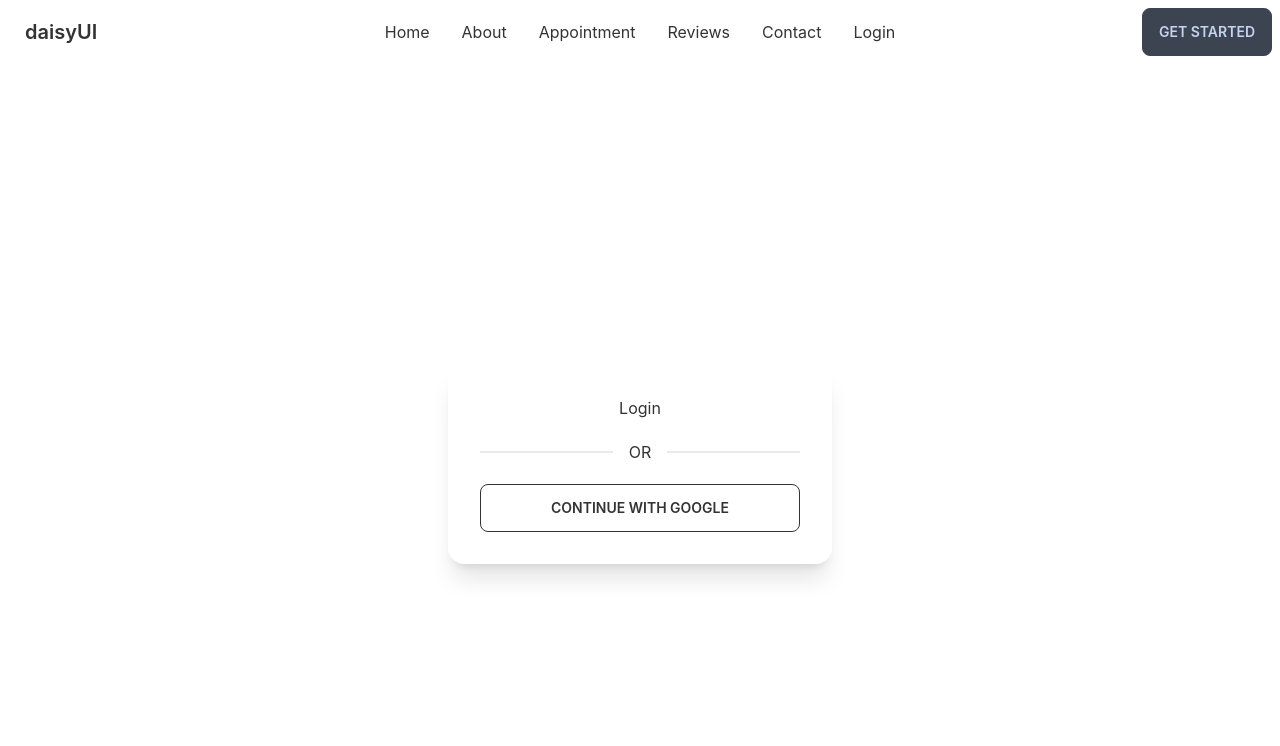
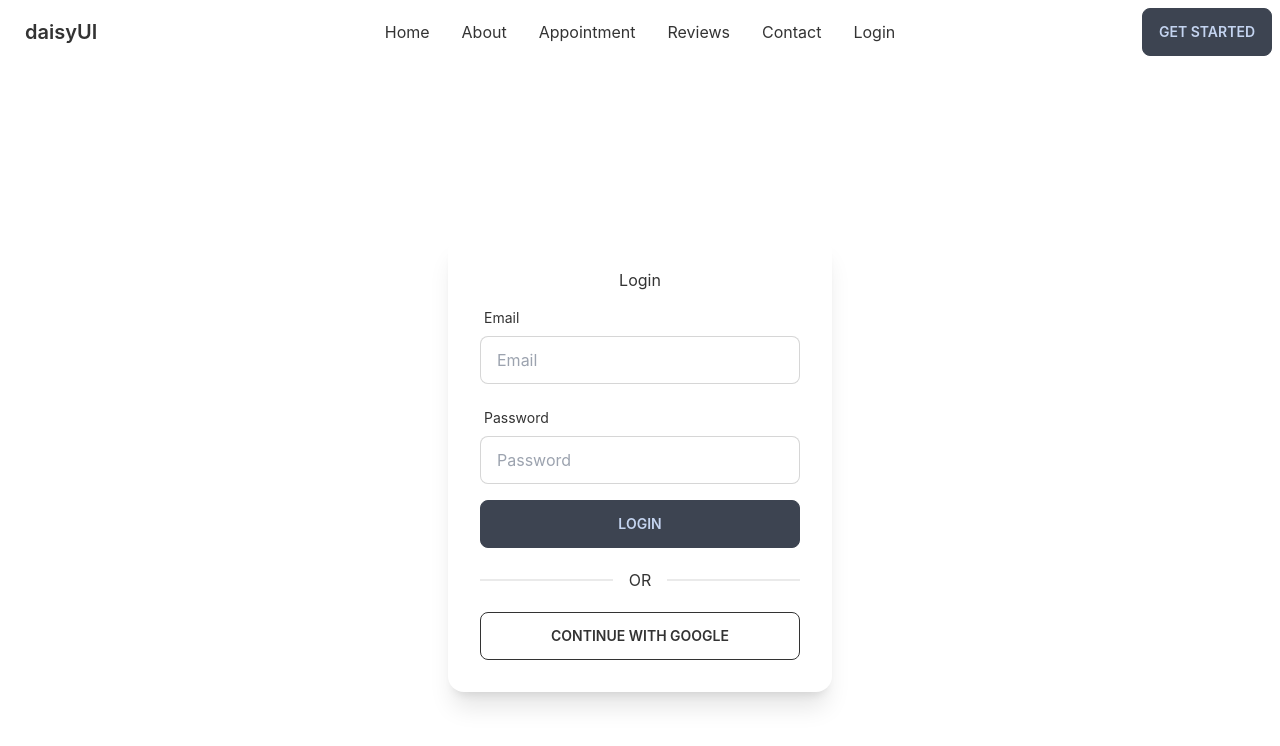
Before and after one commit to Tanimismat/71-doctores-portal, a React (Create React App) app: page /login in a window 1280 px wide. Shown: the top 746 px of the page. Built offline with nearby package versions, Linux system fonts and the light colour scheme; no server answers.

Commit message:
validation for email and password field

```diff
--- a/package.json
+++ b/package.json
@@ -13,6 +13,7 @@
     "react-day-picker": "^8.0.4",
     "react-dom": "^18.1.0",
     "react-firebase-hooks": "^5.0.3",
+    "react-hook-form": "^7.31.1",
     "react-router-dom": "^6.3.0",
     "react-scripts": "5.0.1",
     "web-vitals": "^2.1.4"
--- a/src/Pages/Login.js
+++ b/src/Pages/Login.js
@@ -1,19 +1,82 @@
 import React from 'react';
 import { useSignInWithGoogle } from 'react-firebase-hooks/auth';
 import auth from '../firebase.init';
+import { useForm } from "react-hook-form";
 
 const Login = () => {
+
     const [signInWithGoogle, user, loading, error] = useSignInWithGoogle(auth);
+
+    const { register, formState: { errors }, handleSubmit } = useForm();
 
     if (user) {
         console.log(user)
     }
 
+    const onSubmit = data => {
+        console.log(data)
+    };
+
     return (
         <div className='flex justify-center items-center h-screen'>
+
             <div className="card w-96 bg-base-100 shadow-xl">
                 <div className="card-body">
                     <h2 className="text-center">Login</h2>
+
+                    <form onSubmit={handleSubmit(onSubmit)}>
+
+                        <div className="form-control w-full max-w-xs">
+                            <label className="label">
+                                <span className="label-text">Email</span>
+                            </label>
+
+                            <input type="email" {...register("email", {
+                                required: {
+                                    value: true,
+                                    message: 'Email is required'
+                                },
+                                pattern: {
+                                    // value: /[A-Za-z]{3}/,
+                                    value: /[a-z0-9]+@[a-z]+\.[a-z]{2,3}/,
+                                    message: 'Provide a valid email'
+                                    // JS only: <p>error message</p> TS only support string
+                                }
+                            })} placeholder="Email" className="input input-bordered w-full max-w-xs" />
+
+                            <label className="label">
+                                {errors.email?.type === 'required' && <span className="label-text-alt text-red-500">{errors.email.message}</span>}
+                                {errors.email?.type === 'pattern' && <span className="label-text-alt text-red-500">{errors.email.message}</span>}
+                            </label>
+
+                        </div>
+
+                        <div className="form-control w-full max-w-xs">
+                            <label className="label">
+                                <span className="label-text">Password</span>
+                            </label>
+
+                            <input type="password" {...register("password", {
+                                required: {
+                                    value: true,
+                                    message: 'Password is required'
+                                },
+                                minLength: {
+                                    value: 6,
+                                    message: 'Must be 6 characters longer'
+                                }
+                            })} placeholder="Password" className="input input-bordered w-full max-w-xs" />
+
+                            <label className="label">
+                                {errors.password?.type === 'required' && <span className="label-text-alt text-red-500">{errors.password.message}</span>}
+                                {errors.password?.type === 'minLength' && <span className="label-text-alt text-red-500">{errors.password.message}</span>}
+                            </label>
+
+                        </div>
+
+                        <input className='btn w-full max-w-xs' type="submit" value='Login' />
+
+                    </form>
 
                     <div className="divider">OR</div>
                     <button onClick={() => signInWithGoogle()} className="btn btn-outline">Continue with Google</button>
```
Also changed, not shown: 1 other file (tests, documents, lock files or other folders).
